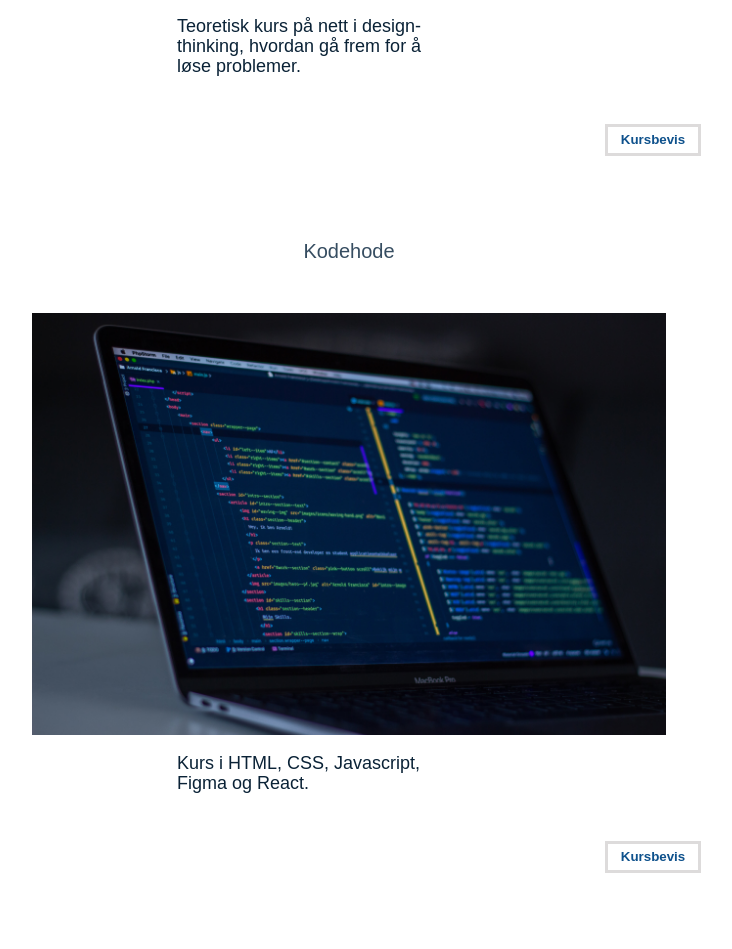
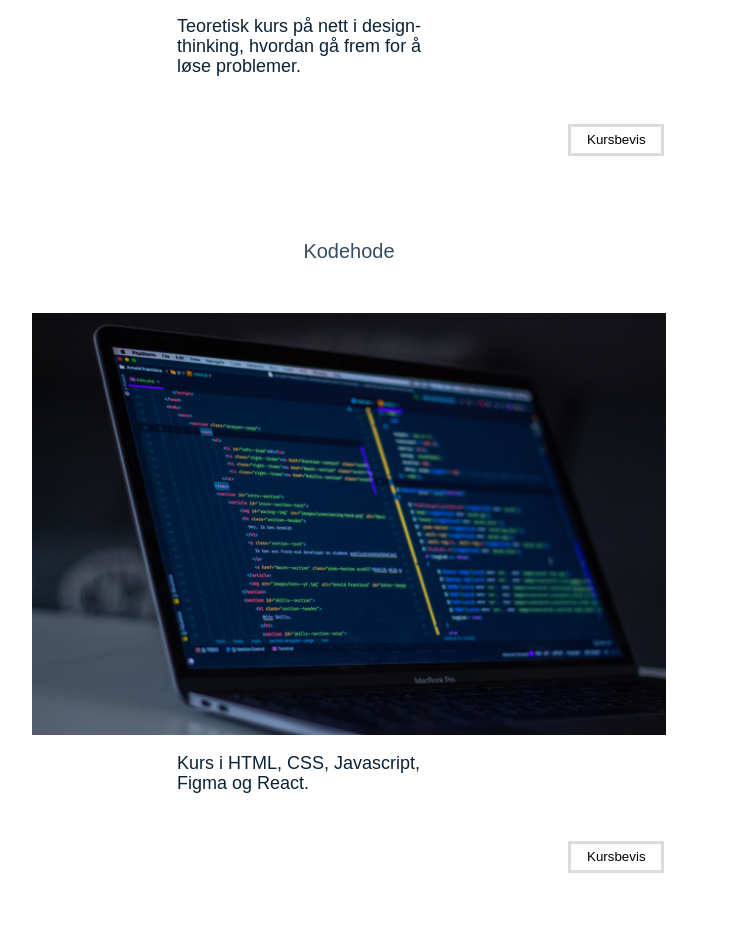
Before and after one commit to AndyKodehode/Portefolie-2023, a React (Create React App) app: page /#/Learning in a window 1280 px wide. Shown: the part 4023-4972 px from the top of the page, without its empty margins (291-1023 px from the left). Built offline with nearby package versions, Linux system fonts and the light colour scheme.

Commit message:
btn fiks

```diff
--- a/src/Components/styled.js
+++ b/src/Components/styled.js
@@ -959,7 +959,8 @@ export const KursBtn = styled.div`
 display: flex;
 align-items: right;
 justify-content: right;
-width: 100%
+width: 90%;
+padding-right: 3px;
 
 
 `
--- a/src/Pages/Learning.js
+++ b/src/Pages/Learning.js
@@ -233,7 +233,7 @@ export const Learning = (()=>{
 
                             <KursBtn>
                                 <Link to='/IDFkurs'>
-                                  <ButtonSmallFrame style={{borderColor:'#DDDBDB', backgroundColor: 'white', color: '#0E518C', padding: '12px', verticalAlign: 'center', textAlign: 'center', lineHeight: '0' }}>Kursbevis</ButtonSmallFrame>
+                                  <ButtonSmallFrame style={{borderColor:'#DDDBDB', backgroundColor: 'white', fontWeight:'lighter', padding: '12px', verticalAlign: 'center', textAlign: 'center', lineHeight: '0' }}>Kursbevis</ButtonSmallFrame>
                                 </Link>
                             </KursBtn>
 
@@ -264,7 +264,7 @@ export const Learning = (()=>{
 
                             <KursBtn>
                                   <Link to='/KhAttest'>
-                                    <ButtonSmallFrame style={{borderColor:'#DDDBDB', backgroundColor: 'white', color: '#0E518C', padding: '12px', verticalAlign: 'center', textAlign: 'center', lineHeight: '0' }}>Kursbevis</ButtonSmallFrame>
+                                    <ButtonSmallFrame style={{borderColor:'#DDDBDB', backgroundColor: 'white', fontWeight:'lighter', padding: '12px', verticalAlign: 'center', textAlign: 'center', lineHeight: '0' }}>Kursbevis</ButtonSmallFrame>
                                  </Link>
                             </KursBtn>
 
```
